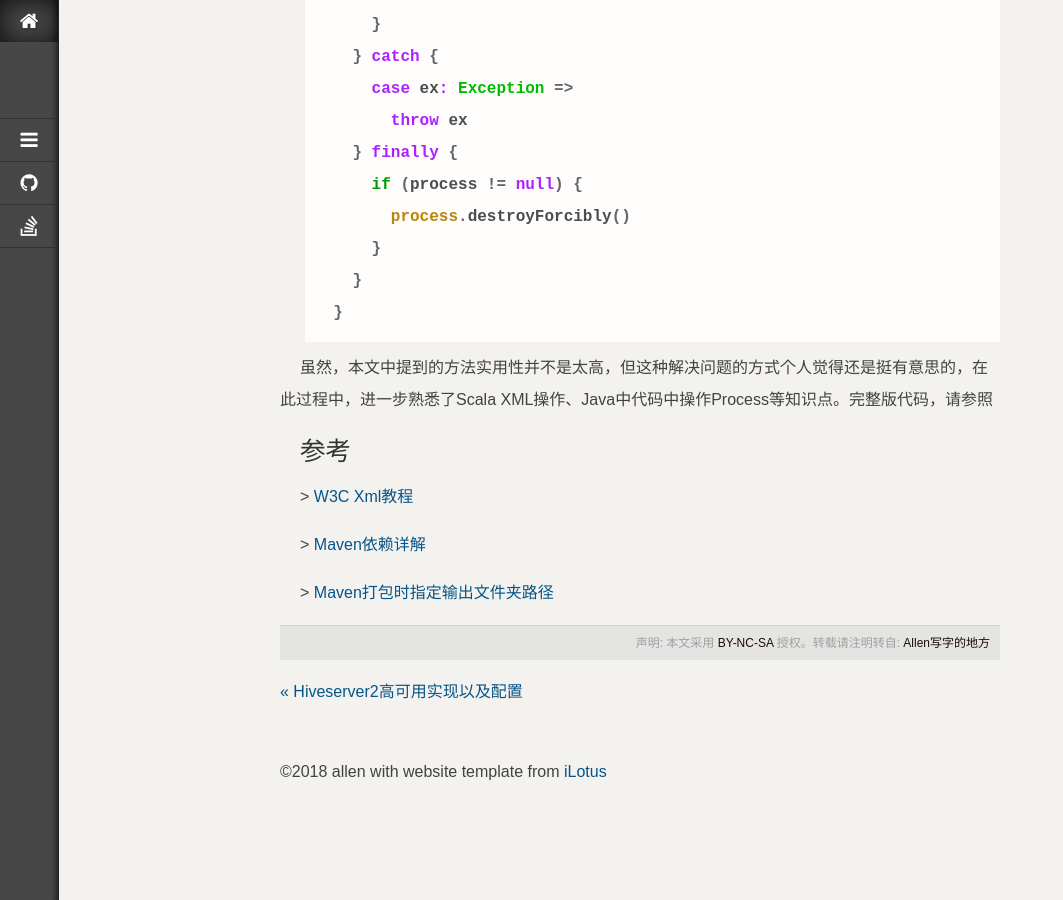
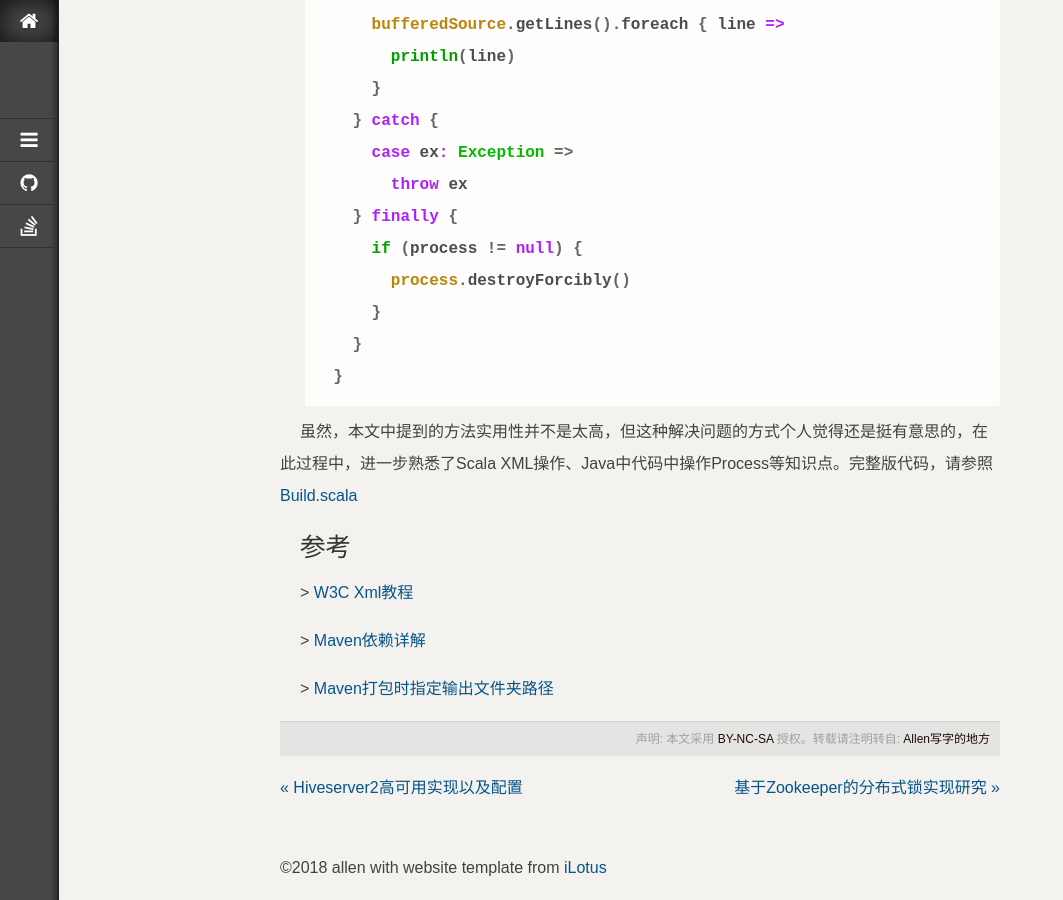
Before and after one commit to jacoffee/jacoffee.github.io, a Jekyll site: the page built from _posts/2018-03-15-mvn-dependency-scope.md, in a window 1280 px wide and 900 px high, scrolled down 3368 px. Shown: the whole window, without its empty margins (0-1063 px from the left). Built offline with Jekyll 4.4.1, drawn with Linux system fonts in a browser that asks for light colours; nearby versions of some CDN libraries; library files that are not in the unit come from our copies; some of the changed lines change nothing that is shown.

Commit message:
add github code link

````diff
--- a/_posts/2018-03-15-mvn-dependency-scope.md
+++ b/_posts/2018-03-15-mvn-dependency-scope.md
@@ -37,7 +37,9 @@ abstract class Node extends NodeSeq {
 
 ```xml
 <!-- XML node ->
-<dependency xmlns:xsi="http://www.w3.org/2001/XMLSchema-instance" xmlns="http://maven.apache.org/POM/4.0.0">
+<dependency
+  xmlns:xsi="http://www.w3.org/2001/XMLSchema-instance"
+  xmlns="http://maven.apache.org/POM/4.0.0">
   <groupId>org.apache.spark</groupId>
   <artifactId>spark-sql_2.10</artifactId>
   <version>1.6.2</version>
@@ -127,7 +129,7 @@ def mvnPackage(pomPath: String) = {
 }
 ```
 
-虽然，本文中提到的方法实用性并不是太高，但这种解决问题的方式个人觉得还是挺有意思的，在此过程中，进一步熟悉了Scala XML操作、Java中代码中操作Process等知识点。完整版代码，请参照[]()
+虽然，本文中提到的方法实用性并不是太高，但这种解决问题的方式个人觉得还是挺有意思的，在此过程中，进一步熟悉了Scala XML操作、Java中代码中操作Process等知识点。完整版代码，请参照[Build.scala](https://github.com/jacoffee/codebase/blob/master/src/main/scala/com/jacoffee/codebase/Build.scala)
 
 ## 参考
 
--- /dev/null
+++ b/_posts/2018-03-17-distribution-system-zookeeper.md
@@ -0,0 +1,130 @@
+---
+layout: post
+category: distribution
+date: 2018-03-17 15:29:03 UTC
+title: 基于Zookeeper的分布式锁实现研究
+tags: [分布式锁，事务，critical section，监视器锁]
+permalink: /zookeeper/distributed-locks-implementation
+key:
+description: 本文介绍了分布式锁的基本概念以及如何基于Zookeeper去实现
+keywords: [分布式锁，事务，critical section，监视器锁]
+---
+
+
+在单进程应用中，如果多个线程同时访问共享变量时，在Java中我们通常会使用内置锁(synchronized)或显示锁(Lock)来协调多个线程的访问。但如果多个进程想要同时访问某个共享资源，但同一时刻只允许某个进程去访问该资源，这时候我们就需要一个**外部协调者**，来管理这些进程的操作，也就是我们下面需要提到的分布式锁。
+
+在[Zookeeper高级应用](https://zookeeper.apache.org/doc/r3.1.2/recipes.html#sc_outOfTheBox)中就提到了分布式锁的实现，下面我们以写锁(**write lock**)实现为例，通过具体代码来讲解整个过程。
+
+## 具体实现
+
+首先我们需要注意的是，每一个ZookeeperClient是和对应的进程绑定的，也就是进程获取锁和释放锁的过程都是由对应的ZookeeperClient来实现的。在实际实现中，我只使用了主线程，所以也就是主线程去负责获取锁和释放锁。
+
+写锁(write lock)一般也称为排它锁(mutex)，所以某一个时刻只能有一个进程获取该锁，而其它进程则要等待持有锁的进程释放之后才能再次尝试获取。
+
+在Zookeeper中主要是基于Znode去实现的，总结起来就是在创建的Znode中总是index(其实就是EPHEMERAL_SEQUENTIAL源码中提到的**monotonically increasing number**)最小的那个获得锁，由于是瞬时节点，所以导致各个进程轮流获取锁。
+
+### 获取锁的过程
+
++ 1.定义Lock路径的根路径以及lockname: **basePath=/\_locknode\_** 以及 **lockname=lock-**
+
++ 2.通过create()方法创建节点，模式为CreateMode.EPHEMERAL_SEQUENTIAL，也就是瞬时(**客户端如果连接断开会自动删除，等同于释放了锁**)且名字中带有全局递增的一个数字，创建成功之后会返回该路径的实际地址path，假设为**/\_locknode\_/lock-0000000001**
+
++ 3.然后获取basePath的子节点路径(**getChildren()**)数字部分，我们称之为索引，如0000000001，0000000002。这时进行对比，如果第二部分创建的路径的后缀是所有索引中最小的，则当前进程成功获取锁
+
++ 4.如果不是最小的，则下一个获取锁(如果没有意外)应该就是第二小的索引全路径对应的进程(**next_lowest_index_path**)，这时候我们调用**getData**并且监听在该路径上，即注册Watch(如果节点发生变化则唤醒当前等待线程)，然后将自己挂起(即调用wait())。 该环节在两种情况下会结束，地址不存在了则会抛**KeeperException.NoNodeException**或者是节点状态发生改变，然后被唤醒，无论哪种情况，我们都需要重新回到2对应的环节(<b>当然前提是一直尝试获取锁</b>)
+
+```java
+// 核心代码
+public String attemptLock() throws Exception {
+    boolean hasTheLock = false;
+    boolean doDeletePath = false;
+
+    String path = String.format("%s/%s", basePath, lockName);
+    String ourPath = null;
+
+    try {
+      // /_locknode_/lock-0000000001
+      ourPath = createsTheLock(path);
+
+      // try to get the lock until we can not
+      while (!hasTheLock) {
+        List<String> children = zooKeeper.getChildren(basePath, false);
+        LockCheckResult lockCheckResult = getLockCheckResult(children, ourPath);
+
+        if (lockCheckResult.isLocked()) {
+          System.out.println(
+              String.format(
+                  "Thread %s in %s get lock on path",
+                  Thread.currentThread().getName(), nameForTest, ourPath
+              )
+          );
+          return ourPath;
+        } else {
+          String nextPathToWatch = lockCheckResult.getPathToWatch();
+          System.out.println(" nextPathToWatch " + nextPathToWatch);
+
+          // remember we have to get the object monitor before call wait()
+          synchronized (this) {
+            try {
+              zooKeeper.getData(nextPathToWatch, watcher, null);
+              String msg =
+                  String.format(
+                      "Thread %s in %s enters lock-waiting pool",
+                      Thread.currentThread().getName(), nameForTest
+                  );
+              System.out.println(msg);
+              wait();
+            } catch (KeeperException.NoNodeException e) {
+              // If the nextPathToWatch is gone, try next round of lock
+            }
+          }
+        }
+      }
+      return ourPath;
+    } catch (Exception e) {
+      doDeletePath = true;
+      throw e;
+    } finally {
+      if (doDeletePath) {
+        deletePath(ourPath);
+      }
+    }
+}
+```
+
+### 释放锁的过程
+
+释放锁就相对简单一些，拥有锁的进程直接将**对应的路径删除**或者是对应的ZookeeperClient退出、Session过期时，路径会被Zookeeper Quoram自动删掉都会导致锁释放。无论如何，一点要确保锁被释放，以避免发生死锁。
+
+本文实现的完整版，可参考[DistributedMutexLock.java](https://github.com/jacoffee/codebase/blob/master/src/main/java/com/jacoffee/codebase/zookeeper/DistributedMutexLock.java)
+
+## 实现过程中需要注意的问题
+
+1.在各种Zookeeper节点操作的时候一定要注意**org.apache.zookeeper.KeeperException**的处理
+
+2.由于当前进程(在本例中就是主线程)需要被挂起，等待唤醒。一定要记得先获取对象监视器锁，然后再进行操作，也就是上面的**synchronized (this)**
+
+3.上面强调过路径删除(即锁释放)的重要性，所以要确保无论是异常抛出还是人为终止(如Ctrl + C)，都需要确保删除操作执行; 异常可以通过finally来解决，人为终止可以通过注册ShutdownHook来解决，不过这种情况只能关闭ZookeeperClient，<b style="color:red">不能释放锁</b>，因为ShutdownHook是在另外的线程中执行的。
+
+```java
+private static AtomicBoolean zkClosed = new AtomicBoolean(false);
+
+private static void registerShutdownHook(ZooKeeper zk) {
+    Runtime.getRuntime().addShutdownHook(new Thread(() -> {
+      System.out.println("Clean up in the shut down hook !!!");
+
+      // make sure we do not run zk.close twice
+      if (zkClosed.compareAndSet(false, true)) {
+        if (zk != null) {
+          try {
+            zk.close();
+          } catch (Exception e) {
+            // just ignore
+          }
+        }
+      }
+    }));
+}
+```
+
+本质上，自己借助Zookeeper实现分布式锁，只是为了理解官网提到的实现机制。在实际开发中，如果遇到需要使用分布式锁的场景，不妨尝试一下[apache curator](http://curator.apache.org/curator-recipes/shared-reentrant-read-write-lock.html)，Zookeeper的客户端框架，有点类似于Guava之于Java。另外需要注意，[Curator和Zookeeper版本兼容问题](https://stackoverflow.com/questions/35734590/apache-curator-unimplemented-errors-when-trying-to-create-znodes)。
````
